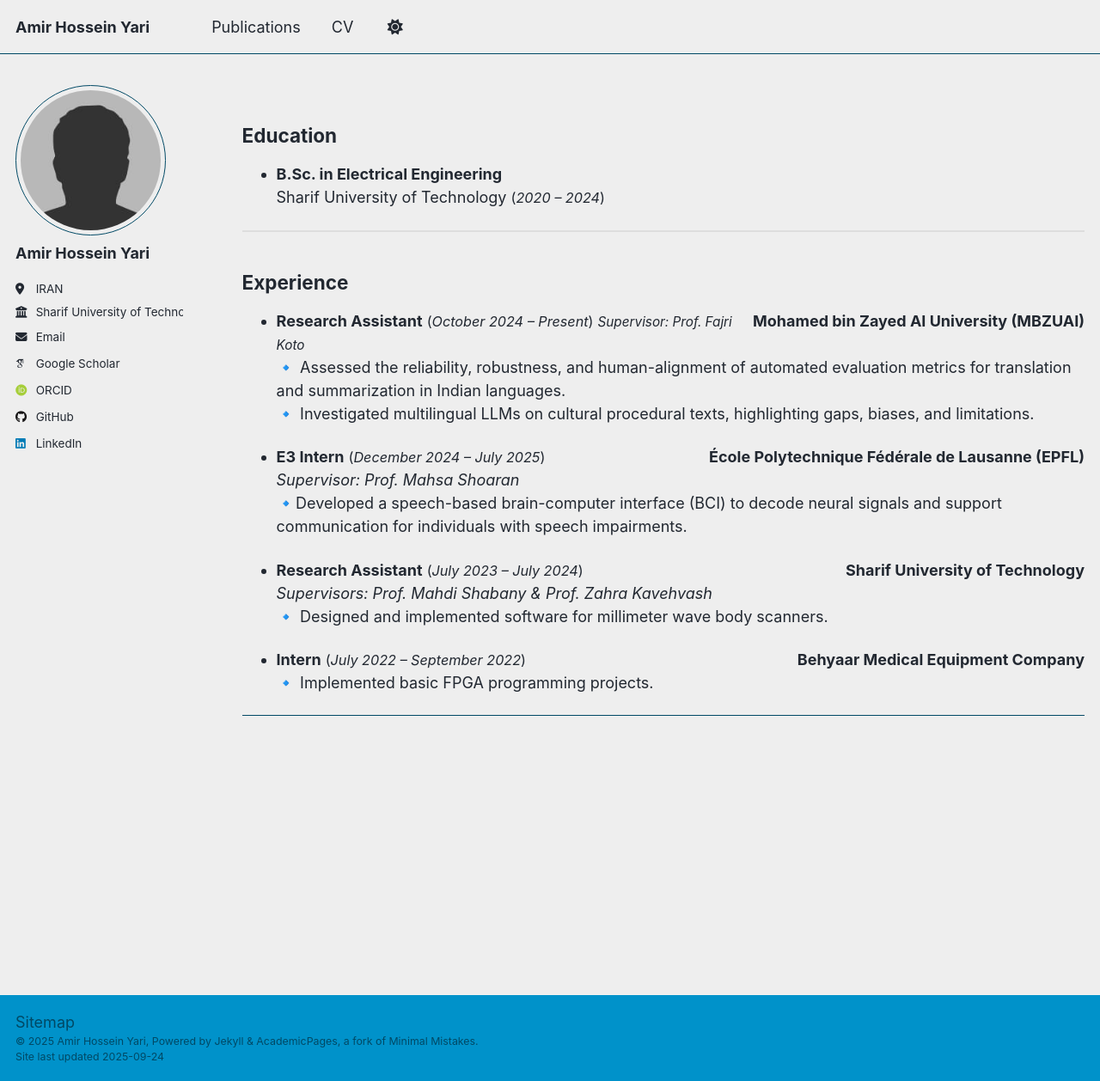
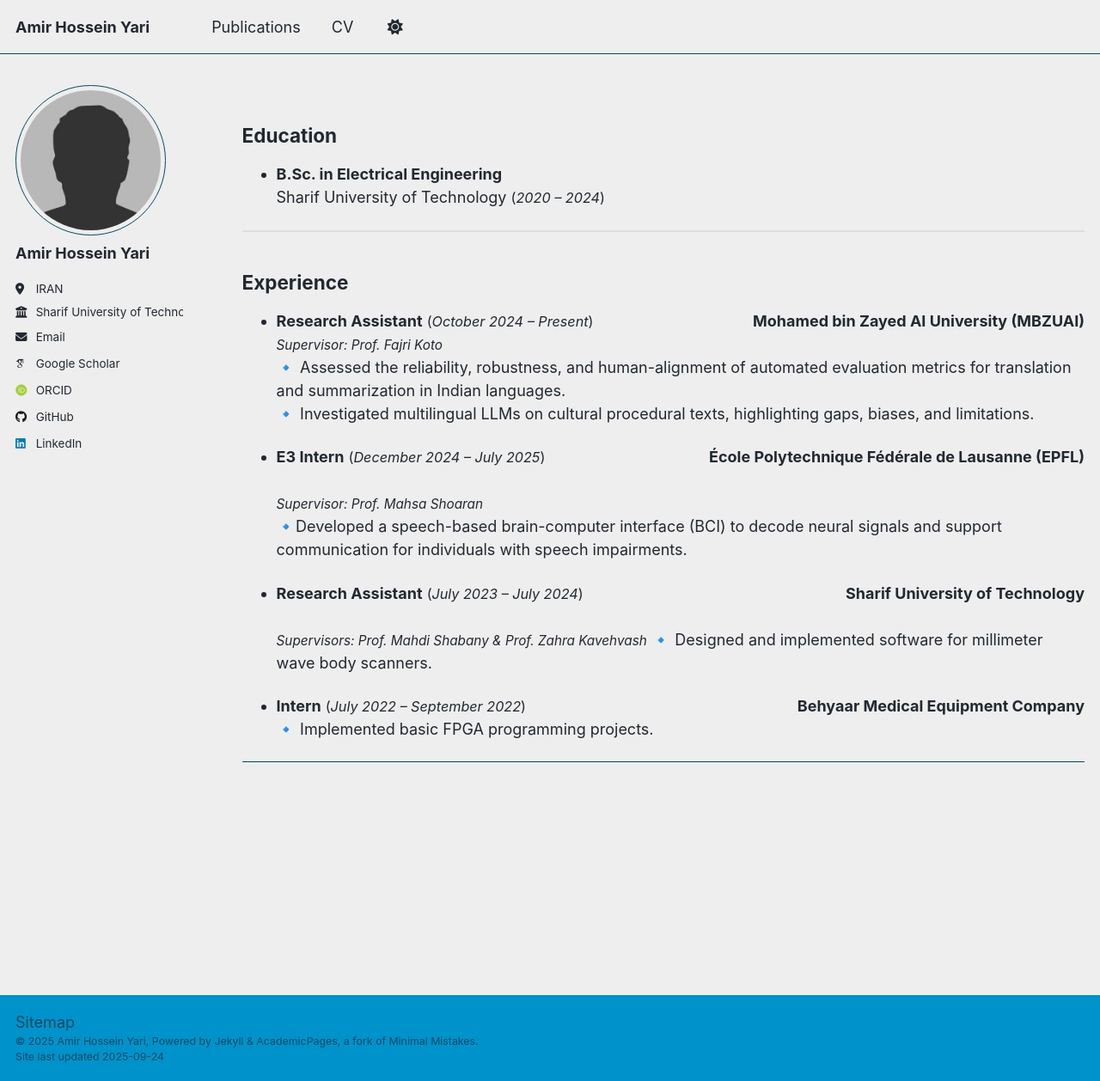
Before and after one commit to AmirHosseinYari2002/AmirHosseinYari2002.github.io, a Jekyll site: the page built from _pages/cv.md, in a window 1280 px wide and 1258 px high. Shown: the whole window at 86% size. Built offline with Jekyll 4.4.1, drawn with Linux system fonts in a browser that asks for light colours; some web fonts are replaced; a script that is not in the unit is left out.

Commit message:
update CV

```diff
--- a/_pages/cv.md
+++ b/_pages/cv.md
@@ -18,6 +18,7 @@ redirect_from:
 - **Research Assistant** <span style="font-size:0.9em;">(*October 2024 – Present*)</span>  <span style="float:right; font-weight:bold;">
     <a href="https://mbzuai.ac.ae/" target="_blank" style="color: inherit; text-decoration: none;">Mohamed bin Zayed AI University (MBZUAI)</a>
   </span>
+  <br>
   <span style="font-size:0.85em;"><em>Supervisor: Prof. Fajri Koto</em></span>
   🔹 Assessed the reliability, robustness, and human-alignment of automated evaluation metrics for translation and summarization in Indian languages.<br>
   🔹 Investigated multilingual LLMs on cultural procedural texts, highlighting gaps, biases, and limitations.
@@ -25,15 +26,16 @@ redirect_from:
 - **E3 Intern** <span style="font-size:0.9em;">(*December 2024 – July 2025*)</span> <span style="float:right; font-weight:bold;">
     <a href="https://www.epfl.ch/en/" target="_blank" style="color: inherit; text-decoration: none;">École Polytechnique Fédérale de Lausanne (EPFL)</a>
   </span>
-  _Supervisor: Prof. Mahsa Shoaran_
+  <br>
+  <span style="font-size:0.85em;"><em>Supervisor: Prof. Mahsa Shoaran</em></span>
   🔹Developed a speech-based brain-computer interface (BCI) to decode neural signals and support communication for individuals with speech impairments.
 
 - **Research Assistant** <span style="font-size:0.9em;">(*July 2023 – July 2024*)</span> <span style="float:right; font-weight:bold;">
     <a href="https://en.sharif.ir/" target="_blank" style="color: inherit; text-decoration: none;">Sharif University of Technology</a>
   </span>
-  _Supervisors: Prof. Mahdi Shabany & Prof. Zahra Kavehvash_ <br>
+  <br>
+  <span style="font-size:0.85em;"><em>Supervisors: Prof. Mahdi Shabany & Prof. Zahra Kavehvash</em></span>
   🔹 Designed and implemented software for millimeter wave body scanners.
-
 
 - **Intern** <span style="font-size:0.9em;">(*July 2022 – September 2022*)</span>  <span style="float:right; font-weight:bold;">
     <a href="https://behyaar.com/en" target="_blank" style="color: inherit; text-decoration: none;">Behyaar Medical Equipment Company</a>
```
